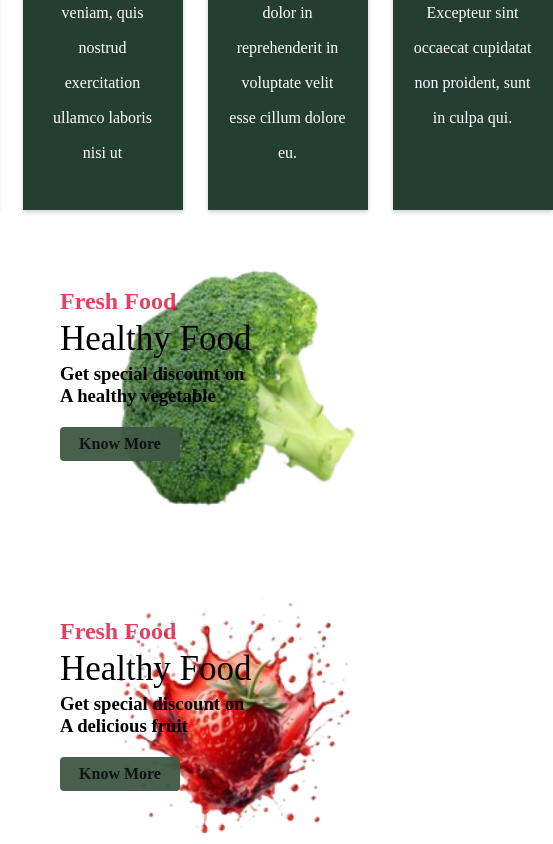
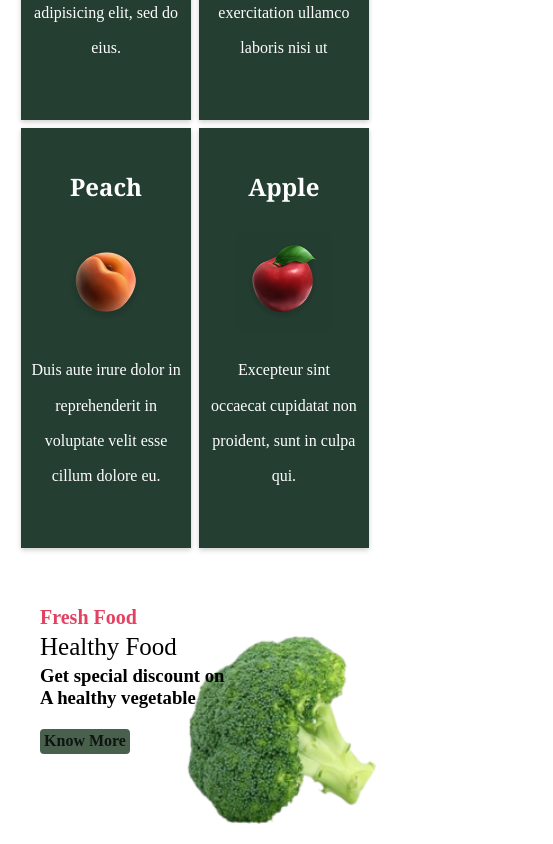
Before and after one commit to payalgupta13/icp-8.0-html-css-javascript-React-group-project-4, a React (Create React App) app: page / in a window 390 px wide. Shown: the part 2200-3044 px from the top of the page, 553 px wide, since content can reach past the window. Built offline with nearby package versions, Linux system fonts and the light colour scheme; a web font is replaced by a local one.

Commit message:
card 2-3 made responsive

```diff
--- a/src/components/card4components/card4.css
+++ b/src/components/card4components/card4.css
@@ -1,8 +1,8 @@
 .fruits-cards-container {
     display: flex;
     justify-content: center;
-    margin-top: 120px;
     gap: 25px;
+    margin: 100px 10px 0 10px;
   }
 
   .fruits-card {
@@ -17,7 +17,6 @@
     height: 450px;
     text-align: center;
     box-shadow: 0px 2px 5px rgba(0, 0, 0, 0.2);
-    /* margin: auto; */
     position: relative;
   }
 
@@ -45,3 +44,48 @@
     line-height: 2.2;
     text-align: center;
   }
+
+  @media screen and (max-width: 450px) {
+    .fruits-cards-container {
+      flex-wrap: wrap;
+      gap: 2vw;
+      margin: 100px 3px 0 3px;
+    }
+    .fruits-card {
+      padding: 10px;
+      width: 150px;
+      height: 400px;
+
+    }
+    .fruits-card img {
+      width: 100px;
+      height: 100px;
+      margin-bottom: 20px;
+      margin-top: 50px;
+    }
+
+  }
+@media screen and (min-width: 450px) and (max-width: 750px) {
+  .fruits-cards-container {
+    flex-wrap: wrap;
+    gap: 6vw;
+    margin: 100px 3px 0 3px;
+  }
+  .fruits-card {
+    padding: 10px;
+    width: 200px;
+    height: 450px;
+
+  }
+  .fruits-card img {
+    width: 120px;
+    height: 120px;
+    margin-bottom: 22px;
+    margin-top: 50px;
+  }
+}
+@media screen and (min-width: 750px) and (max-width: 992px) {
+
+}
+@media screen and (min-width: 993px) and (max-width: 1200px) {}
+@media screen and (min-width: 1201px){}
--- a/src/components/homepageCard3/card3.css
+++ b/src/components/homepageCard3/card3.css
@@ -49,3 +49,75 @@
     bottom: 0px;
     right: 0px;
 }
+@media screen and (max-width: 400px) {
+    .App-section-3 {
+        margin: 10px;
+        height: 250px;
+        width: 450px;
+        MAX-width: 450px;
+    }
+    .App-section-3-div1 span h2 {
+        margin: 30px 0px 4px 30px;
+        font-size: 20px;
+    }
+    .App-section-3-div1 span p {
+    font-size: 25px;
+
+    }
+    .App-section-3-div1 div{
+        height: 25px;
+        width: 90px;
+    }
+    .App-section-3-div2 img{
+    height: 200px;
+
+    }
+}
+@media screen and (min-width: 400px) and (max-width: 800px) {}
+@media screen and (min-width:800px) and (max-width: 1000px) {
+    .App-section-3 {
+        margin: 10px;
+        height: 250px;
+        width: 400px;
+        MAX-width: 450px;
+    }
+    .App-section-3-div1 span h2 {
+        margin: 30px 0px 4px 30px;
+        font-size: 23px;
+    }
+    .App-section-3-div1 span p {
+    font-size: 28px;
+
+    }
+
+    .App-section-3-div2 img{
+    height: 230px;
+    }
+}
+@media screen and (min-width: 1000px) and (max-width: 1200px) {.App-section-3 {
+    margin: 10px;
+    height: 250px;
+    width: 440px;
+    MAX-width: 450px;
+}
+.App-section-3-div1 span h2 {
+    margin: 30px 0px 4px 30px;
+    font-size: 23px;
+}
+.App-section-3-div1 span p {
+font-size: 28px;
+
+}
+
+.App-section-3-div2 img{
+height: 230px;
+}
+}
+
+@media screen and (min-width: 1201px){.App-section-3 {
+    margin: 0px;
+    height: 250px;
+    width: 410px;
+    MAX-width: 450px;
+}
+  }
--- a/src/components/homepageCard3/card3.jsx
+++ b/src/components/homepageCard3/card3.jsx
@@ -3,6 +3,7 @@ import { Link } from 'react-router-dom';
 import './card3.css';
 function Card3card({ image, description }) {
   return (
+
         <div className='App-section-3'>
         <div className='App-section-3-div1'>
           <span>
@@ -13,7 +14,7 @@ function Card3card({ image, description }) {
           </span>
         </div>
         <div className='App-section-3-div2'>
-          <img className='App-section-img' src={image} />
+          <img src={image} />
 
         </div>
       </div>
--- a/src/view/App/App.css
+++ b/src/view/App/App.css
@@ -148,7 +148,7 @@
   display: flex;
   flex-wrap: wrap;
   justify-content: center;
-  gap: 20px;
+  gap: 30px;
 }
 
 /* Media Queries for Responsiveness */
```
